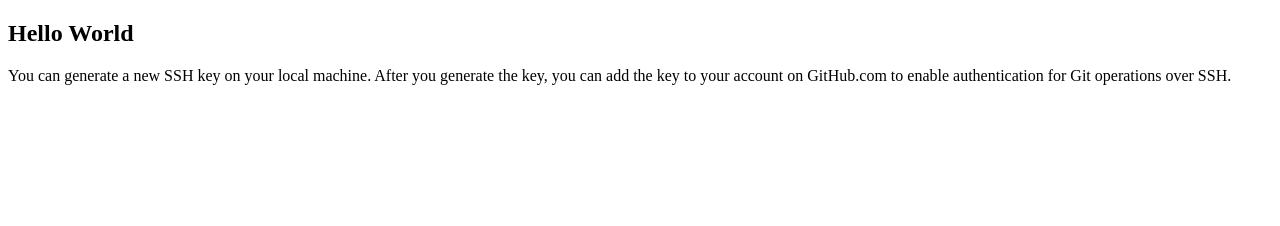
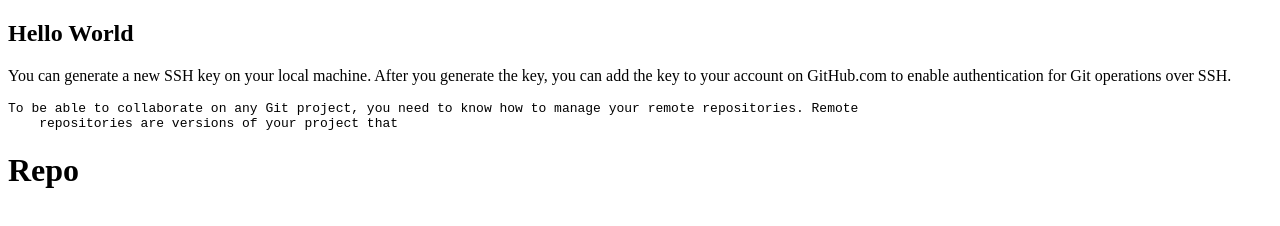
Before and after one commit to sharadakhatiwada/CS445, a plain HTML site: page index.html in a window 1280 px wide. Drawn offline with Linux system fonts and the light colour scheme.

Commit message:
reset soft

```diff
--- a/index.html
+++ b/index.html
@@ -11,6 +11,9 @@
 
     <p>You can generate a new SSH key on your local machine. After you generate the key, you can add the key to your account on
     GitHub.com to enable authentication for Git operations over SSH.</p>
+    <pre>To be able to collaborate on any Git project, you need to know how to manage your remote repositories. Remote
+    repositories are versions of your project that</pre>
+    <h1>Repo</h1>
 
 
 </body>
```
